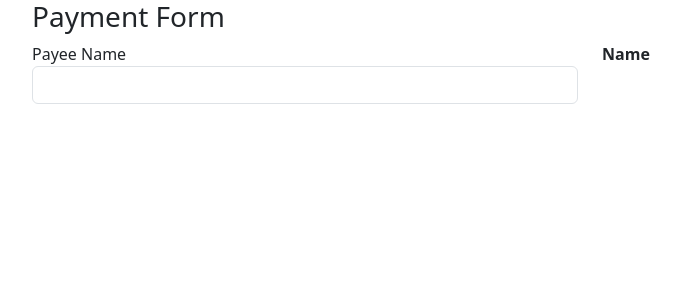
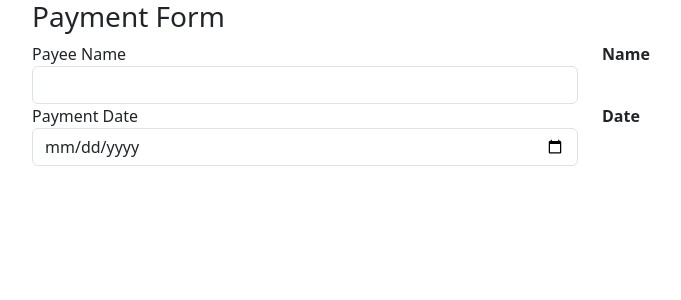
Before and after one commit to aGiBam/pipes, an Angular app: page / in a window 1280 px wide. Shown: the top 300 px of the page, without its empty margins (50-731 px from the left). Built offline with nearby package versions, Linux system fonts and the light colour scheme.

Commit message:
005 feat(app): add payment date input and show date

```diff
--- a/src/app/app.html
+++ b/src/app/app.html
@@ -13,3 +13,16 @@
       </div>
     </div>
   </div>
+  <div class="row">
+    <div class="form-group col">
+      <label for="">Payment Date</label>
+      <input type="date" class="form-control" (input)="onDateChange($event.target.value)">
+    </div>
+
+    <div class="col">
+      <label for=""><b>Date</b></label>
+      <div>
+        {{date | date }}
+      </div>
+    </div>
+  </div>
--- a/src/app/app.ts
+++ b/src/app/app.ts
@@ -1,15 +1,19 @@
 import { Component } from '@angular/core';
-import { TitleCasePipe } from '@angular/common';
+import { TitleCasePipe, DatePipe } from '@angular/common';
 @Component({
   selector: 'app-root',
-  imports: [TitleCasePipe],
+  imports: [TitleCasePipe, DatePipe],
   templateUrl: './app.html',
   styleUrl: './app.css'
 })
 export class App {
   name: string = '';
+  date: string = '';
 
   onNameChange(value: string) {
     this.name = value;
   }
+  onDateChange(value: string) {
+    this.date = value;
+  }
 }
```
